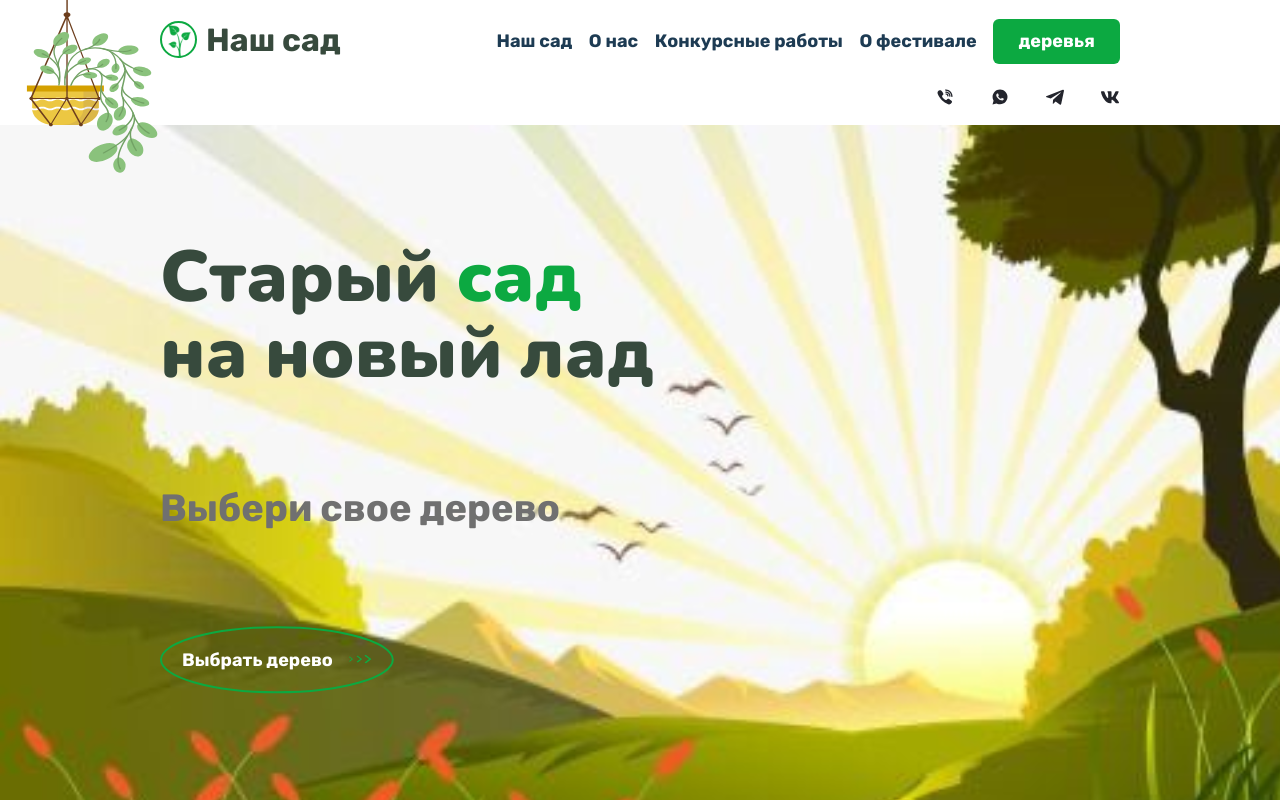
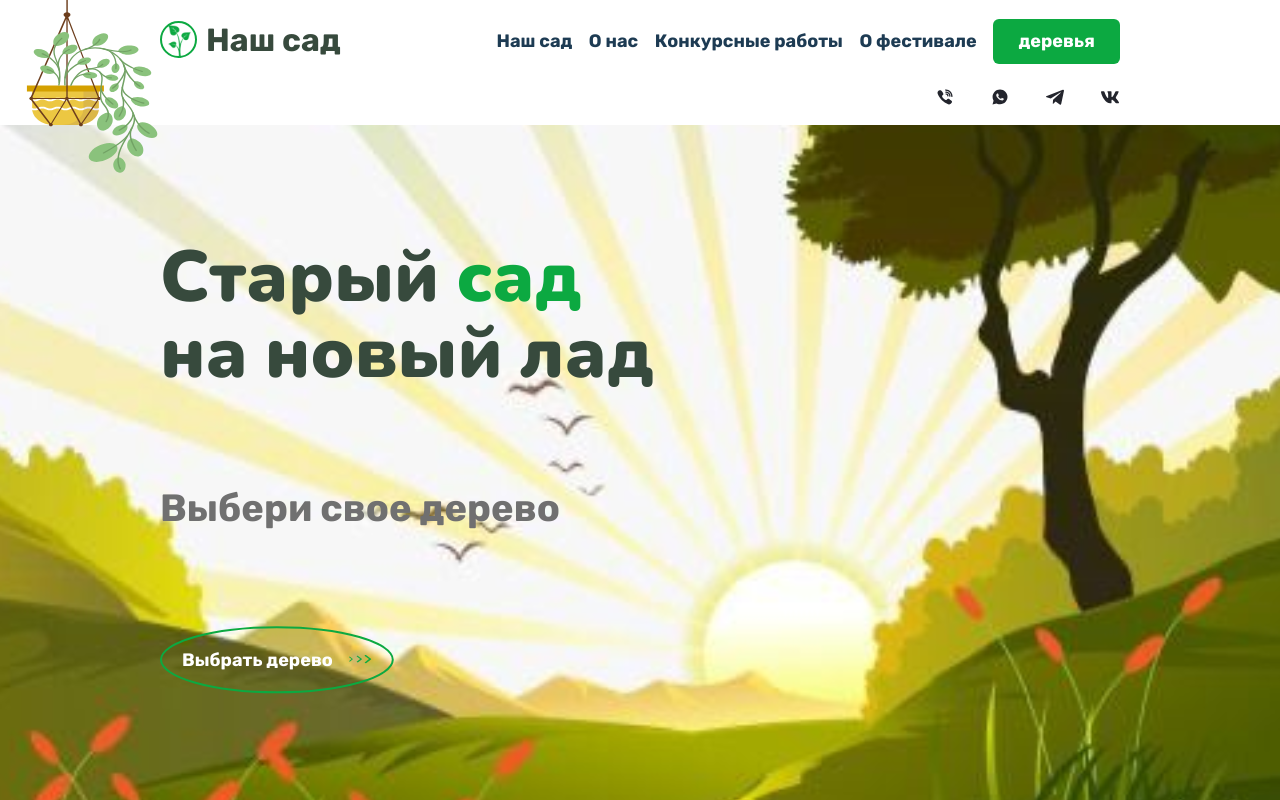
Before and after one commit to PasterIvan/garden, a React (Create React App) app: page /about_us#/main in a window 1280 px wide. Shown: the top 800 px of the page. Built offline with nearby package versions, Linux system fonts and the light colour scheme; no server answers.

Commit message:
fix: position image in main/Picture

```diff
--- a/src/components/c2-Body/b1-Main/m1-Picture/Picture.module.css
+++ b/src/components/c2-Body/b1-Main/m1-Picture/Picture.module.css
@@ -7,7 +7,9 @@
   width: 100%;
   height: 876px;
 
-  background: url('./img/picture.svg');
+  background-image: url('./img/picture.svg');
+  background-position: center;
+  background-size: cover;
 }
 
 .content {
@@ -78,6 +80,7 @@
   .text1 {
     font-size: 50px;
   }
+
   .text2 {
     font-size: 30px;
   }
@@ -87,6 +90,7 @@
   .text1 {
     font-size: 45px;
   }
+
   .text2 {
     font-size: 25px;
   }
```
